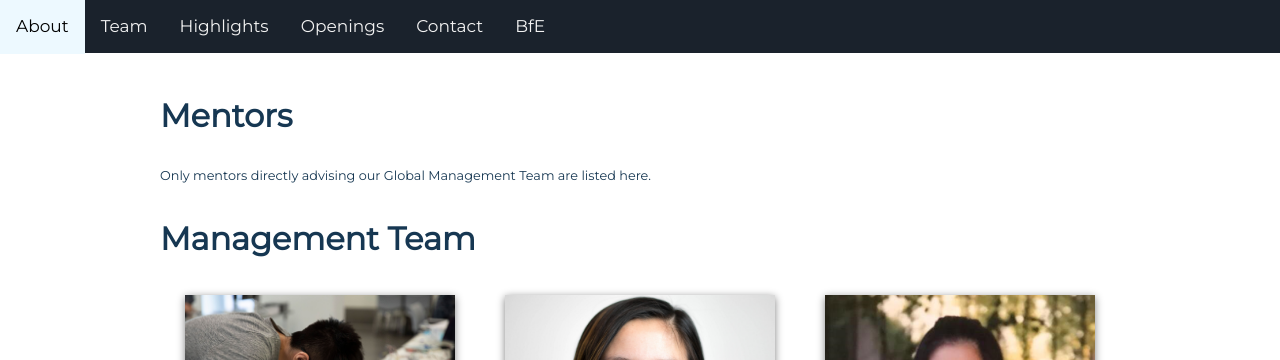
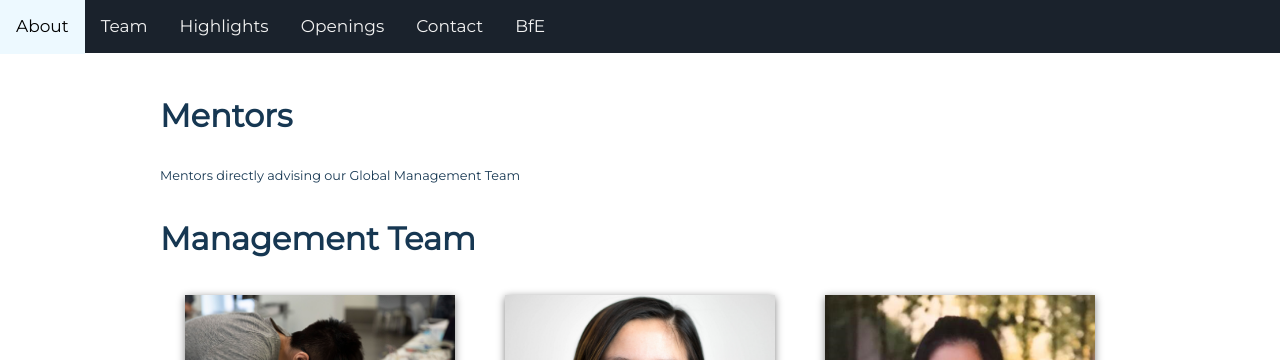
Before and after one commit to BfE-Technology/BfE-Technology.github.io, a Jekyll site: the page built from team.md, in a window 1280 px wide and 1400 px high. Shown: the top 360 px of the window. Built offline with Jekyll 4.4.1, drawn with Linux system fonts in a browser that asks for light colours; nearby versions of some CDN libraries; some of the changed text lies outside the part shown.

Commit message:
Update team.md

```diff
--- a/team.md
+++ b/team.md
@@ -8,7 +8,7 @@ layout: subpage
 
 <h2> Mentors </h2>
 
-<small>Only mentors directly advising our Global Management Team are listed here.</small>
+<small>Mentors directly advising our Global Management Team</small>
 
 <h2> Management Team </h2>
 
```
Also changed, not shown: other parts of team.md (+2 -0 lines).
